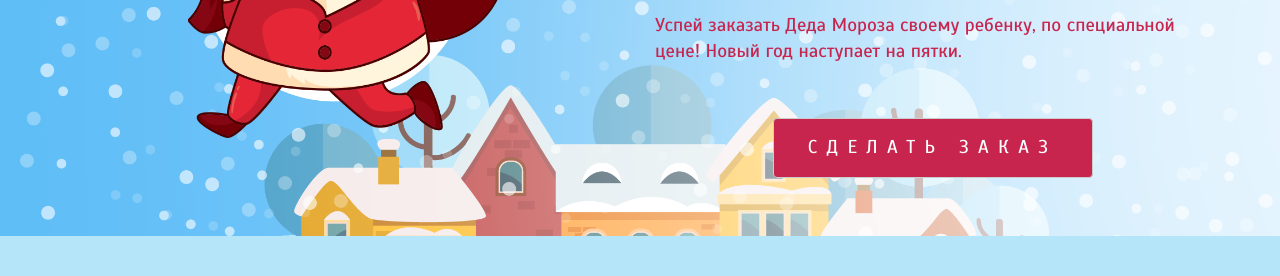
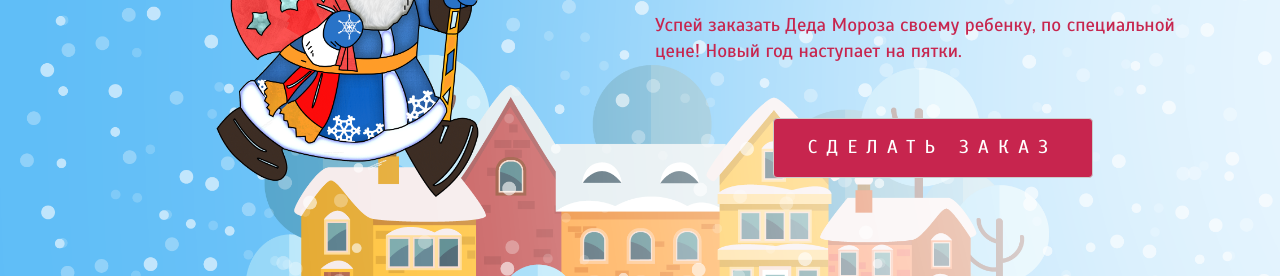
Before and after one commit to BeVigilant1/firmaprazdnik, a website: page index.html in a window 1280 px wide. Shown: the part 299-575 px from the top of the page. Drawn offline with nearby package versions, Linux system fonts and the light colour scheme; some icons are missing.

Commit message:
true morozik iteration#1

```diff
--- a/css/app.scss
+++ b/css/app.scss
@@ -1,6 +1,8 @@
 @import "./variables.scss";
 @import url("//netdna.bootstrapcdn.com/bootstrap/3.0.0/css/bootstrap-glyphicons.css");
 @import "./navbar-theme.scss";
+
+
 
 * {
   text-rendering: optimizeLegibility;
@@ -77,7 +79,7 @@ h1 {
 			}
 
 		.morozik {
-				max-width: 25vw;
+				max-width: 350px;
 
 		}
 
--- a/index.html
+++ b/index.html
@@ -47,7 +47,7 @@
         <div class="container">
           <div class="row">
             <div class="col-md-6 col-sm-6 centered">
-              <img class="img-responsive morozik" src="img/morozik.png" alt="Дед Мороз">
+              <img class="img-responsive morozik" src="img/Morozik_2.png" alt="Дед Мороз">
             </div>
             <div class="col-md-6 col-sm-6">
               <div class="info centered">
```
Also changed, not shown: css/app.css, img/Morozik_2.png (added), 1 other file.
